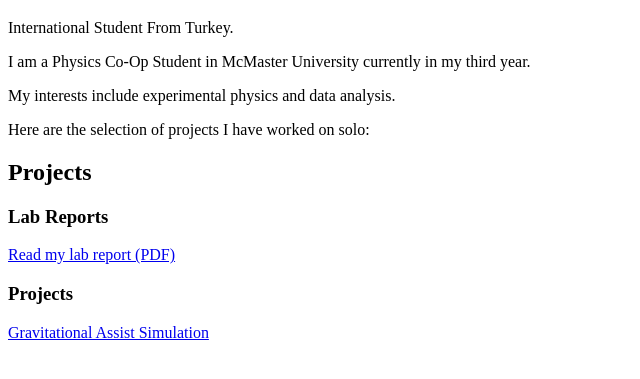
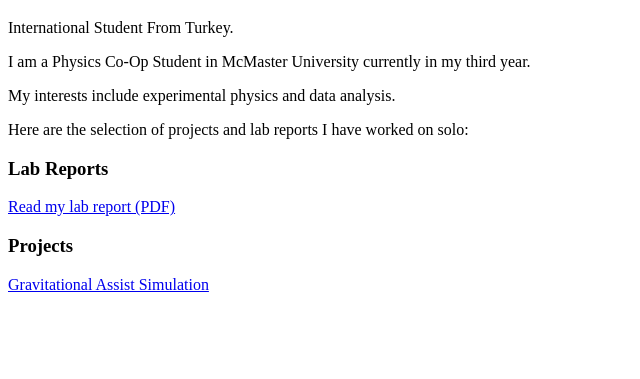
Before and after one commit to ppgel35/Ege-Dede, a plain HTML site: page index.html in a window 1280 px wide. Shown: the part 61-440 px from the top of the page, without its empty margins (0-640 px from the left). Drawn offline with Linux system fonts and the light colour scheme.

Commit message:
changed how website looks

```diff
--- a/index.html
+++ b/index.html
@@ -9,9 +9,8 @@
   <p>International Student From Turkey.</p>
   <p>I am a Physics Co-Op Student in McMaster University currently in my third year.</p>
   <p>My interests include experimental physics and data analysis.</p>
-  <p>Here are the selection of projects I have worked on solo:</p>
+  <p>Here are the selection of projects and lab reports I have worked on solo:</p>
 
-  <h2>Projects</h2>
   <h3>Lab Reports</h3>
   <p><a href="Lab%20Report.pdf">Read my lab report (PDF)</a></p>
   <h3>Projects</h3>
```
